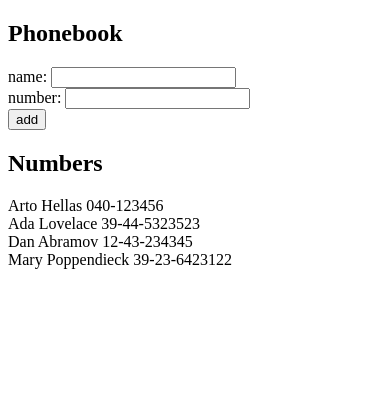
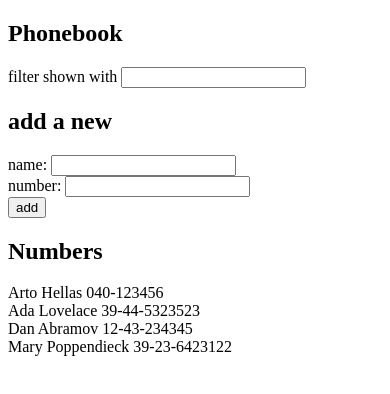
Before and after one commit to fovy6/FullStackOpenCourse, a React (Vite) app in the folder Part2/phonebook/: page / in a window 390 px wide. Shown: the top 394 px of the page. Built offline with nearby package versions, Linux system fonts and the light colour scheme.

Commit message:
Phonebook step 4

```diff
--- a/Part2/phonebook/src/App.jsx
+++ b/Part2/phonebook/src/App.jsx
@@ -10,6 +10,7 @@ const App = () => {
   ])
   const [newName, setNewName] = useState('')
   const [newNumber, setNewNumber] = useState('')
+  const [filterPerson, setFilterPerson] = useState('')
 
   const addPerson = (event) => {
     event.preventDefault()
@@ -30,6 +31,13 @@ const App = () => {
   const handleNumberAddition = (event) => (
     setNewNumber(event.target.value)
   )
+  const handleFilter = (event) => (
+    setFilterPerson(event.target.value)
+  )
+
+  const personsToShow = persons.filter(person =>
+    person.name.toLowerCase().includes(filterPerson.toLowerCase())
+  )
 
   const duplicate = persons.find(person => person.name === newName)
 
@@ -38,6 +46,13 @@ const App = () => {
   return (
     <div>
       <h2>Phonebook</h2>
+      <div>
+        filter shown with <input
+          value={filterPerson}
+          onChange={handleFilter}
+        />
+      </div>
+      <h2>add a new</h2>
       <form onSubmit={addPerson}>
         <div>
           name: <input
@@ -58,7 +73,7 @@ const App = () => {
         </div>
       </form>
       <h2>Numbers</h2>
-      {persons.map(person =>
+      {personsToShow.map(person =>
         <PersonDetails key={person.id} person={person}/>
       )}
     </div>
```
